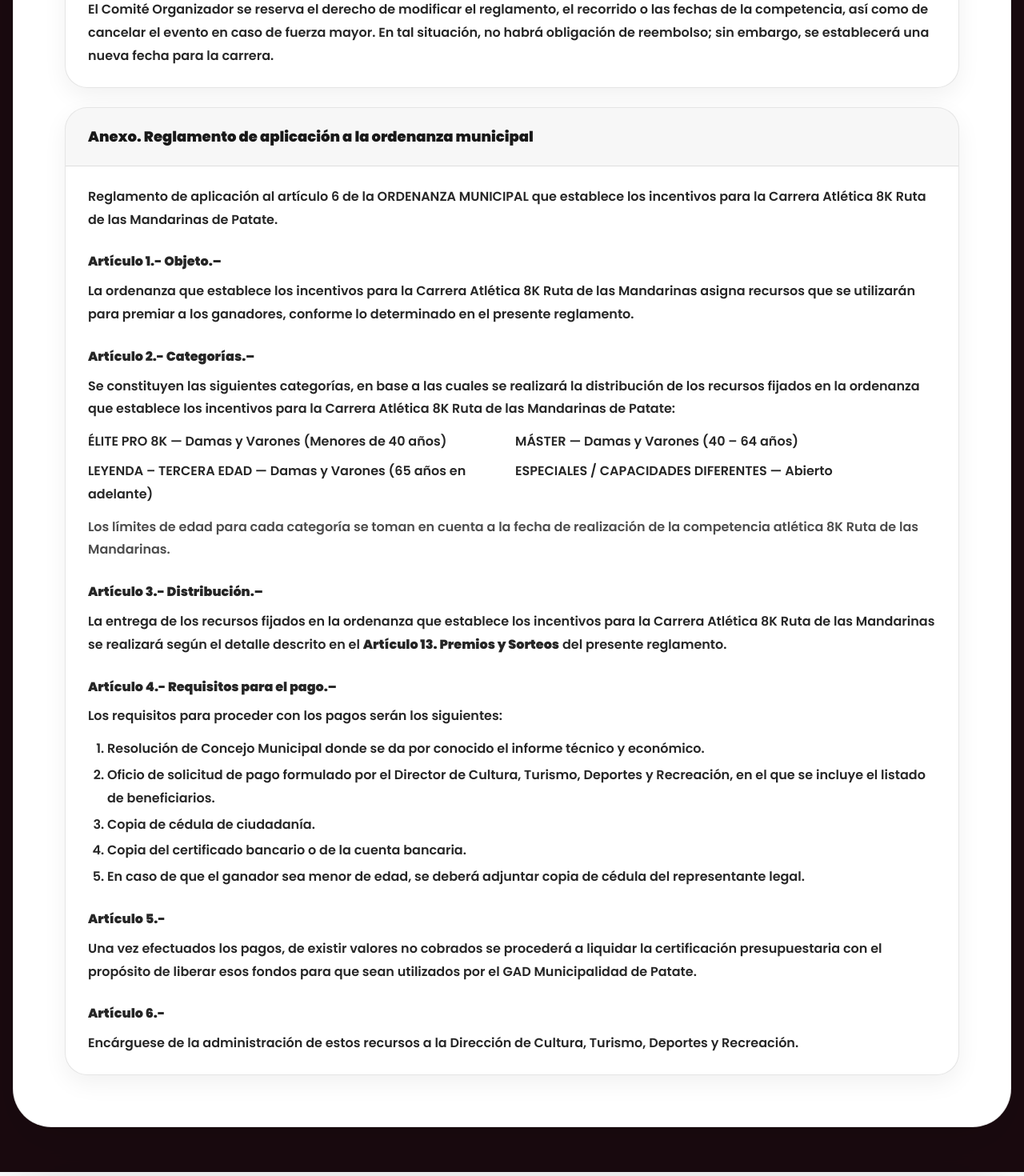
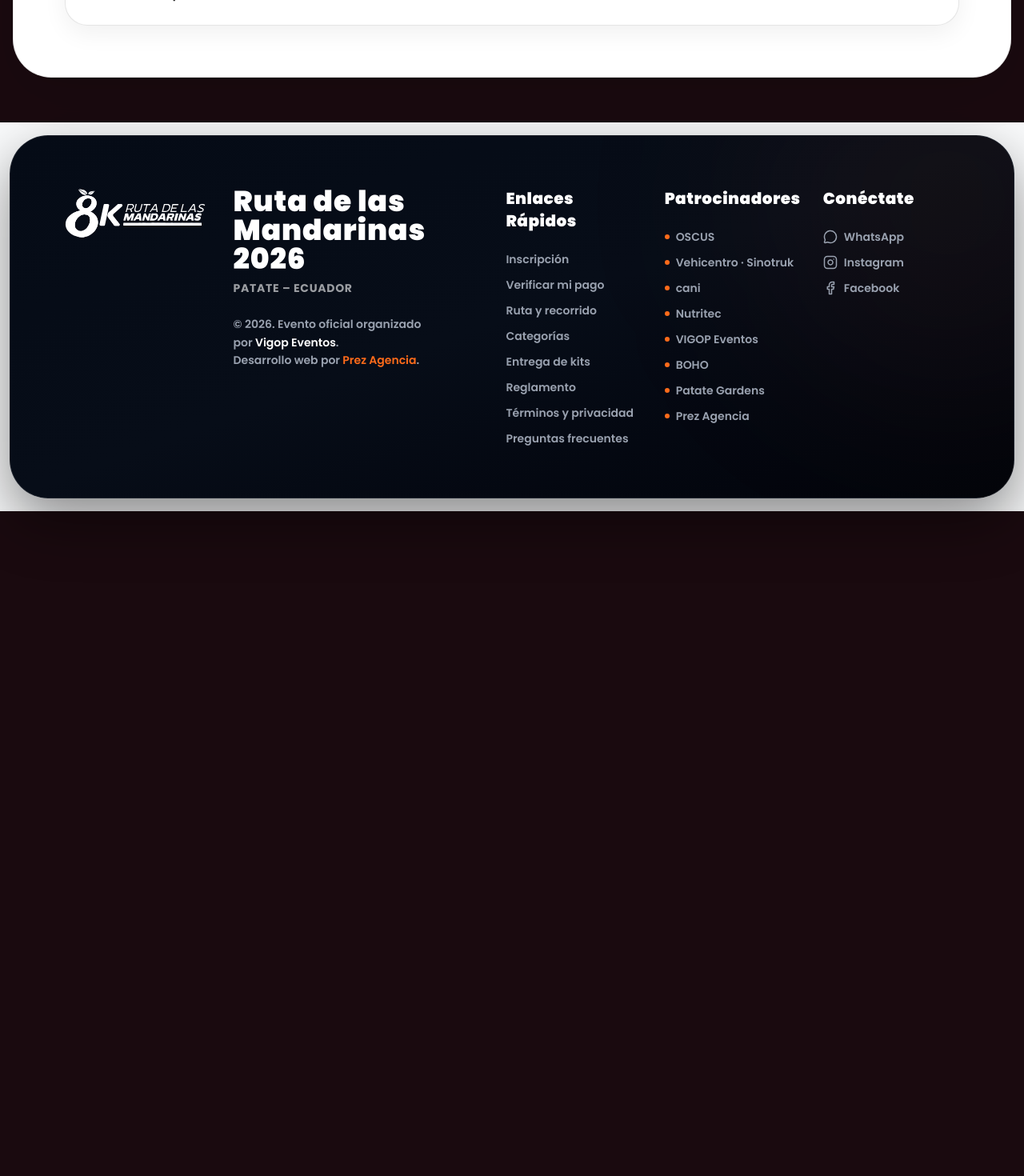
Before and after one commit to VictorAndrade08/8k-mandarinas-2026, a Next.js app: page /reglamento in a window 1280 px wide. Shown: the part 5660-7130 px from the top of the page at 80% size. After the commit the page ends 6299 px from the top, so only its background shows below. Built offline with nearby package versions, Linux system fonts and the light colour scheme.

Commit message:
Update ReglamentoSection: remove anexo and streamline prize distribution details

```diff
--- a/app/components/FormInscripcion.tsx
+++ b/app/components/FormInscripcion.tsx
@@ -372,7 +372,7 @@
 
   // Categorías
   const categories: Category[] = [
-    { name: "Élite Pro 8K", price: 20, desc: "Menores de 40 años", icon: <SneakerMove size={24} /> },
+    { name: "Élite Pro 8K", price: 20, desc: "Hasta 39 años", icon: <SneakerMove size={24} /> },
     { name: "Máster", price: 20, desc: "40–64 años", icon: <Medal size={24} /> },
     { name: "Leyenda", price: 18, desc: "65 años en adelante", icon: <Crown size={24} /> },
     { name: "Discapacidad", price: 18, desc: "Todas las edades", icon: <Wheelchair size={24} /> },
--- a/app/reglamento/page.tsx
+++ b/app/reglamento/page.tsx
@@ -375,12 +375,6 @@
             </p>
           </ArticleCard>
 
-          <ArticleCard
-            id="anexo"
-            title="Anexo. Reglamento de aplicación a la ordenanza municipal"
-          >
-            <AnexoOrdenanza />
-          </ArticleCard>
         </div>
       </div>
     </section>
@@ -420,8 +414,8 @@
 
 /**
  * Premios económicos por categoría. Es la única tabla de premios del reglamento:
- * el anexo de la ordenanza remite aquí en vez de repetir los valores, que es
- * como se coló el desfase de precios que hubo entre landing, formulario y panel.
+ * los valores se escriben una vez y aquí. Duplicarlos ya salió caro — el precio
+ * de inscripción llegó a decir tres cosas distintas en tres páginas.
  */
 function PremiosTables() {
   const tabla = [
@@ -470,12 +464,6 @@
       </div>
 
       <p>
-        Los ganadores deberán contar con una cuenta activa en la{" "}
-        <strong>Cooperativa de Ahorro y Crédito OSCUS</strong> para recibir los
-        premios económicos.
-      </p>
-
-      <p>
         En sorteos, los atletas deberán estar presentes en el momento de la
         entrega y haber cumplido con los requisitos de la carrera.
       </p>
@@ -501,100 +489,6 @@
             label="099 724 1804"
             message="Hola, tengo una consulta sobre premios y categorías de la 8K Ruta de las Mandarinas 2026."
           />
-        </p>
-      </div>
-    </div>
-  );
-}
-
-function AnexoOrdenanza() {
-  return (
-    <div className="space-y-6">
-      <p>
-        Reglamento de aplicación al artículo 6 de la ORDENANZA MUNICIPAL que
-        establece los incentivos para la Carrera Atlética 8K Ruta de las
-        Mandarinas de Patate.
-      </p>
-
-      <div>
-        <p className="font-extrabold">Artículo 1.- Objeto.–</p>
-        <p className="mt-2">
-          La ordenanza que establece los incentivos para la Carrera Atlética 8K
-          Ruta de las Mandarinas asigna recursos que se utilizarán para premiar
-          a los ganadores, conforme lo determinado en el presente reglamento.
-        </p>
-      </div>
-
-      <div>
-        <p className="font-extrabold">Artículo 2.- Categorías.–</p>
-        <p className="mt-2">
-          Se constituyen las siguientes categorías, en base a las cuales se
-          realizará la distribución de los recursos fijados en la ordenanza que
-          establece los incentivos para la Carrera Atlética 8K Ruta de las
-          Mandarinas de Patate:
-        </p>
-        <div className="mt-3 grid sm:grid-cols-2 gap-2 text-black/85">
-          <div>ÉLITE PRO 8K — Damas y Varones (Menores de 40 años)</div>
-          <div>MÁSTER — Damas y Varones (40 – 64 años)</div>
-          <div>LEYENDA – TERCERA EDAD — Damas y Varones (65 años en adelante)</div>
-          <div>ESPECIALES / CAPACIDADES DIFERENTES — Abierto</div>
-        </div>
-        <p className="mt-3 text-black/70">
-          Los límites de edad para cada categoría se toman en cuenta a la fecha
-          de realización de la competencia atlética 8K Ruta de las Mandarinas.
-        </p>
-      </div>
-
-      <div>
-        <p className="font-extrabold">Artículo 3.- Distribución.–</p>
-        <p className="mt-2">
-          La entrega de los recursos fijados en la ordenanza que establece los
-          incentivos para la Carrera Atlética 8K Ruta de las Mandarinas se
-          realizará según el detalle descrito en el{" "}
-          <strong>Artículo 13. Premios y Sorteos</strong> del presente
-          reglamento.
-        </p>
-      </div>
-
-      <div>
-        <p className="font-extrabold">Artículo 4.- Requisitos para el pago.–</p>
-        <p className="mt-2">
-          Los requisitos para proceder con los pagos serán los siguientes:
-        </p>
-        <ol className="mt-3 list-decimal pl-6 space-y-1 text-black/85">
-          <li>
-            Resolución de Concejo Municipal donde se da por conocido el informe
-            técnico y económico.
-          </li>
-          <li>
-            Oficio de solicitud de pago formulado por el Director de Cultura,
-            Turismo, Deportes y Recreación, en el que se incluye el listado de
-            beneficiarios.
-          </li>
-          <li>Copia de cédula de ciudadanía.</li>
-          <li>Copia del certificado bancario o de la cuenta bancaria.</li>
-          <li>
-            En caso de que el ganador sea menor de edad, se deberá adjuntar copia
-            de cédula del representante legal.
-          </li>
-        </ol>
-      </div>
-
-      <div>
-        <p className="font-extrabold">Artículo 5.-</p>
-        <p className="mt-2">
-          Una vez efectuados los pagos, de existir valores no cobrados se
-          procederá a liquidar la certificación presupuestaria con el propósito
-          de liberar esos fondos para que sean utilizados por el GAD
-          Municipalidad de Patate.
-        </p>
-      </div>
-
-      <div>
-        <p className="font-extrabold">Artículo 6.-</p>
-        <p className="mt-2">
-          Encárguese de la administración de estos recursos a la Dirección de
-          Cultura, Turismo, Deportes y Recreación.
         </p>
       </div>
     </div>
```
Also changed, not shown: .claude/settings.json.
